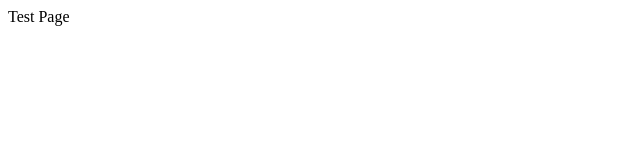
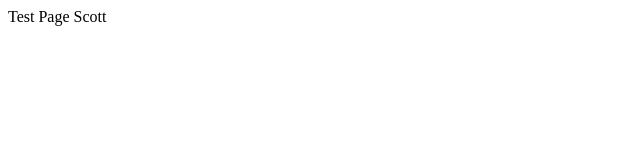
Before and after one commit to sbenphia/datascope, a plain HTML site: page index.html in a window 1280 px wide. Shown: the full height of the page, 0-640 px from the left. Drawn offline with Linux system fonts and the light colour scheme.

Commit message:
update scottindex

```diff
--- a/index.html
+++ b/index.html
@@ -3,6 +3,6 @@
 
     </head>
     <body>
-        Test Page
+        Test Page Scott
     </body>
 </html>
```
